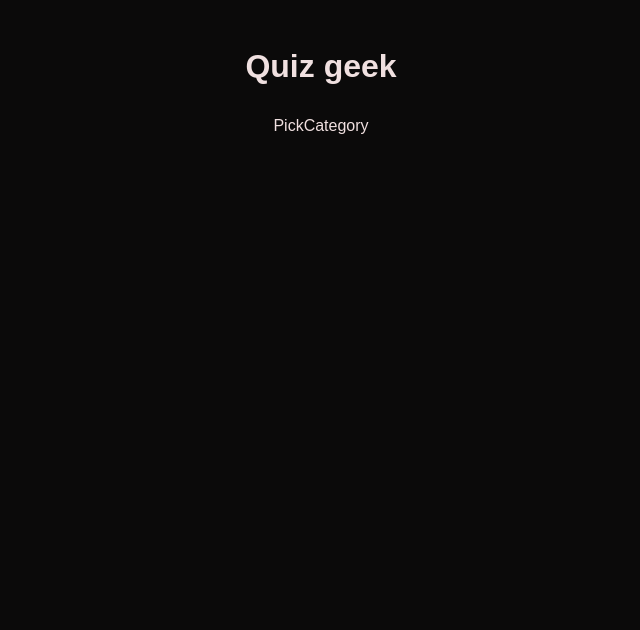
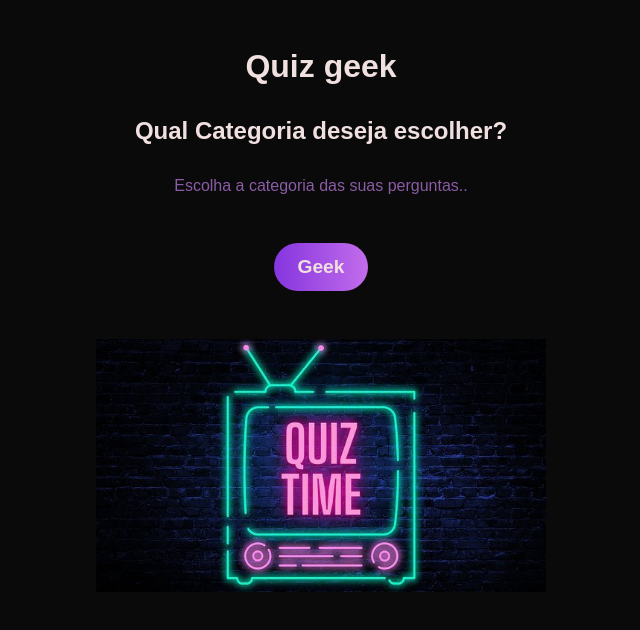
Before and after one commit to KaiqueBifulgo/Projeto_Quiz-react, a React (Vite) app in the folder quiz-geek/: page / in a window 1280 px wide. Both pictures are taken after a click on the button "Start". Shown: the top 630 px of the page, without its empty margins (319-959 px from the left). Built offline with nearby package versions, Linux system fonts and the light colour scheme.

Commit message:
Mais perguntas e Sessao categorias

```diff
--- a/quiz-geek/src/components/PickCategory.css
+++ b/quiz-geek/src/components/PickCategory.css
@@ -0,0 +1,24 @@
+#category {
+    text-align: center;
+    max-width: 500px;
+    display: flex;
+    flex-direction: column;
+}
+
+#category h2,
+#category p {
+    margin-bottom: 2rem;
+}
+
+#category p {
+    color: #8a5ca6;
+}
+
+#category img{
+    margin: 2rem auto;
+    max-width: 450px;
+}
+
+#category button {
+    margin: 1rem;
+}
--- a/quiz-geek/src/components/PickCategory.jsx
+++ b/quiz-geek/src/components/PickCategory.jsx
@@ -1,8 +1,19 @@
+import { useContext } from "react"
+import { QuizContext } from "../context/quiz"
 
+import ImgCategory from "../img/categorias.jpeg"
+import "./PickCategory.css"
 
 const PickCategory = () => {
   return (
-    <div>PickCategory</div>
+    <div id="category">
+      <h2>Qual Categoria deseja escolher?</h2>
+      <p>Escolha a categoria das suas perguntas..</p>
+      <div>
+        <button>Geek</button>
+      </div>
+      <img src={ImgCategory} alt="Categorias" />
+    </div>
   )
 }
 
--- a/quiz-geek/src/data/questions_complete.js
+++ b/quiz-geek/src/data/questions_complete.js
@@ -51,20 +51,34 @@ const data = [
     category: "Animes",
     questions: [
       {
-        question: "Qual regra altera a cor de um elemento?",
-        options: ["color", "background-color", "font-size", "transition"],
-        answer: "color",
-        tip: "Cor em inglês",
+        question: "Qual o nome da fruta que Barba-Branca comeu em One Piece?",
+        options: [
+          "Gura Gura no mi",
+          "Hito Hito no mi",
+          "Ope Ope no mi",
+          "Mera Mera no mi"
+        ],
+        answer: "Gura Gura no mi",
       },
       {
-        question: "Para aumentar a fonte de um elemento utilizamos:",
-        options: ["font", "text-transform", "font-size", "hover"],
-        answer: "font-size",
+        question: "Qual o nome do segundo JOJO?",
+        options: [
+          "Jotaro",
+          "Jonathan",
+          "Joseph",
+          "Josuke"
+        ],
+        answer: "Joseph",
       },
       {
-        question: "A posição que deixa um elemento fixo é a:",
-        options: ["static", "absolute", "fixed", "relative"],
-        answer: "fixed",
+        question: "Qunatos sacrificios exisem em Fullmetal Alchemist?",
+        options: [
+          "2",
+          "5",
+          "10",
+          "7"
+        ],
+        answer: "5",
       },
     ],
   },
```
Also changed, not shown: quiz-geek/src/img/categorias.jpeg (added).
